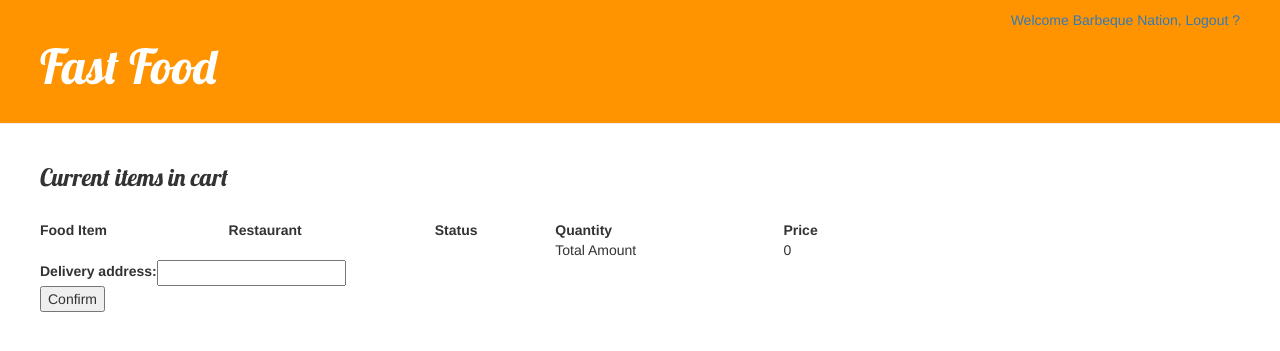
After one commit to apurv1205/fastFood, a Django app: page /checkout/ in a window 1280 px wide. The commit adds this page. Shown: the top 351 px of the page. Run offline with Django 3.2, Linux system fonts and the light colour scheme; a user stored in the database is signed in; data that the repository does not hold is empty; some libraries are stand-ins or nearby versions.

Commit message:
Checkout almost done

```diff
--- a/foodSite/forms.py
+++ b/foodSite/forms.py
@@ -31,3 +31,6 @@ class RegistrationForm(forms.Form):
             if self.cleaned_data['password1'] != self.cleaned_data['password2']:
                 raise forms.ValidationError(_("The two password fields did not match."))
         return self.cleaned_data
+
+class AddressForm(forms.Form):
+    address = forms.CharField(label="Delivery address", max_length=200)
--- /dev/null
+++ b/foodSite/templates/checkout.html
@@ -0,0 +1,41 @@
+{% extends "base.html" %}
+{% block title %}{% endblock %}
+{% block content %}
+    <a class="right" href="/logout/">Welcome {{user.first_name}}, Logout ?</a>
+<h3>Current items in cart</h3>
+<table style="width:70%" >
+	<tr>
+		<th>Food Item</th>
+	    <th>Restaurant</th>
+	    <th>Status</th>
+	    <th>Quantity</th>
+	    <th>Price</th>
+	</tr>
+	{% for c in cart%}
+		<tr>
+			<td >{{c.0}}</td>
+		    <td>{{c.1}}</td>
+		    <td>{{c.4}}</td>
+		    <td>{{c.3}}</td>
+		    <td>{{c.2}}</td>
+		</tr>
+	{%endfor%}&nbsp
+		<tr>
+			<td ></td>
+		    <td></td>
+		    <td></td>
+		    <td>Total Amount</td>
+		    <td>{{total}}</td>
+		</tr>
+</table>
+
+
+<form method="post" action=".">{% csrf_token %}
+        <table border="0">
+            {{ form.as_table }}
+        </table>
+        <input type="submit" value="Confirm" />
+    </form>
+
+
+{%endblock %}
--- a/foodSite/templates/home.html
+++ b/foodSite/templates/home.html
@@ -28,6 +28,10 @@
 		    <td>{{total}}</td>
 		</tr>
 </table>
+
+<input class="btn btn-success" type="button" value="Checkout" onclick = "location.href='{% url 'checkout' %}'"  />
+&nbsp
+
 <h3>Select restaurant</h3>
 <table>
 {% for rest in restaurants %}
--- a/foodSite/urls.py
+++ b/foodSite/urls.py
@@ -14,4 +14,6 @@ urlpatterns = [
     url(r'^home/$', views.home,name="home"),
     url(r'^rest/(?P<pk>\d+)/$', views.rest_detail, name='rest_detail'),
     url(r'^item/(?P<pk>\d+)/$', views.cart, name='cart'),
+    url(r'^checkout/$', views.checkout, name = 'checkout'),
+    url(r'^confirm/$', views.confirm_order, name= 'confirm_order')
 ]
--- a/foodSite/views.py
+++ b/foodSite/views.py
@@ -7,6 +7,7 @@ from django.http import HttpResponseRedirect, HttpResponse
 from django.template import RequestContext
 from foodSite.models import *
 import editdistance
+from .forms import AddressForm
 
 @csrf_protect
 def register(request):
@@ -149,3 +150,71 @@ def cart(request, pk):
                 C=CurrentOrders(user=cust,rest=item.rest,status="Added to cart",amount=item.price,food=item,quantity=1)
                 C.place_order()
     return render(request, 'cart.html', {'item': item})
+
+@login_required
+def checkout(request):
+    usr=request.user
+    crt=[]
+    total = 0
+    orders = CurrentOrders.objects.all()
+    form = AddressForm()
+    for item in orders :
+        customer = Customer.objects.get(pk=item.user.user_id)
+        if customer.contact == usr.username and item.status == "Added to cart":
+            fitem=FoodItems.objects.get(pk=item.food.food_id)
+            ritem=Restaurant.objects.get(pk=item.rest.rest_id)
+            total=total+item.quantity*item.amount
+            crt.append([fitem.name,ritem.name,item.amount,item.quantity,item.status])
+
+    ordered_cust=None
+    customers =  Customer.objects.all()
+    for cust in customers:
+        if usr.username == cust.contact:
+            ordered_cust = cust
+
+    if request.method == 'POST':
+        form = AddressForm(request.POST)
+        if form.is_valid():
+            address = form.cleaned_data
+            if ordered_cust != None:
+                #filterargs = { 'user' : ordered_cust , 'status' : "Added to cart"}
+                orders = CurrentOrders.objects.filter(user_id__exact = ordered_cust.user_id, status__exact = 'Added to cart')
+                for order in orders:
+                    order.address = address
+                    order.status = "Confirmed"
+                return render(request, 'success.html')
+    else:
+        return render(request, 'checkout.html', {'cart' : crt, 'total' : total, 'form':form})
+
+@login_required
+def confirm_order(request):
+    usr=request.user
+    crt=[]
+    total = 0
+    cart1 = CurrentOrders.objects.all()
+    for item in cart1 :
+        customer = Customer.objects.get(pk=item.user.user_id)
+        if customer.contact == usr.username and item.status == "Added to cart":
+            fitem=FoodItems.objects.get(pk=item.food.food_id)
+            ritem=Restaurant.objects.get(pk=item.rest.rest_id)
+            total=total+item.quantity*item.amount
+            crt.append([fitem.name,ritem.name,item.amount,item.quantity,item.status])
+
+    ordered_cust=None
+    for cust in customers:
+        if user.username == cust.contact:
+            ordered_cust = cust
+
+    if request.method == 'POST':
+        form = AddressForm(request.POST)
+        if form.is_valid():
+            address = form.cleaned_data
+            if ordered_cust != None:
+                filterargs = { user : ordered_cust , status : "Added to cart"}
+                orders = CurrentOrders.objects.filter(**filterargs)
+                for order in orders:
+                    order.address = address
+                    order.status = "Confirmed"
+                return render(request, 'success.html')
+
+    return render(request,'home.html')
```
Also changed, not shown: foodSite/templates/success.html (added, +7 -0 lines).
